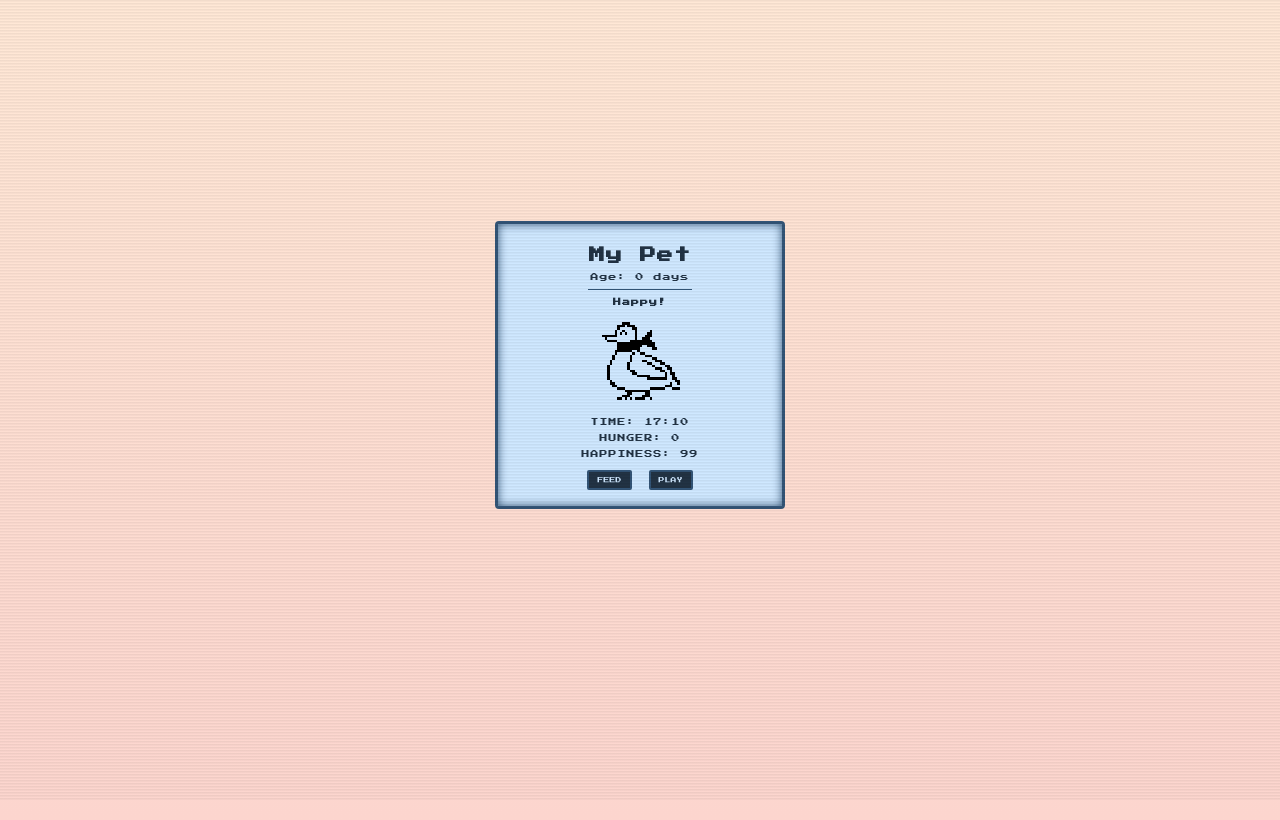
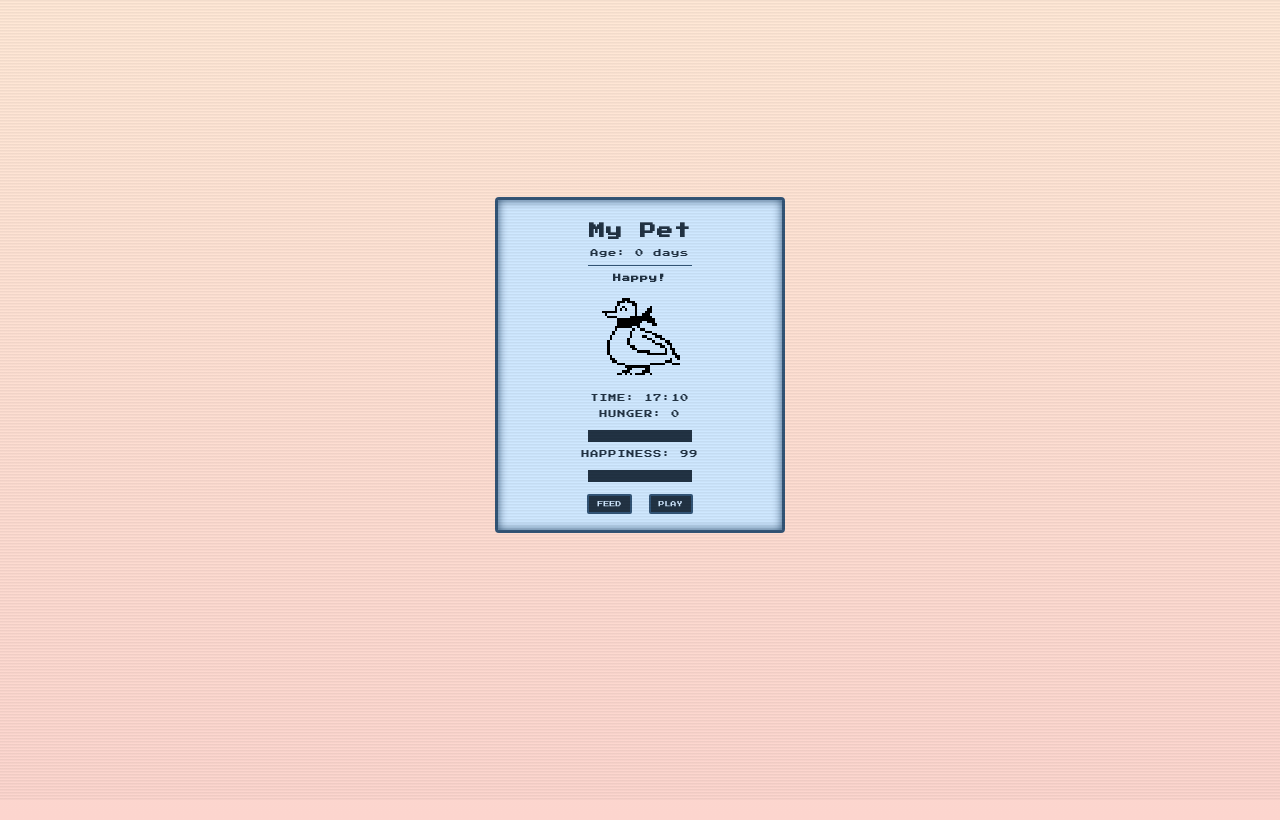
Before and after one commit to daniellopezmoyacasado-a11y/mypet, a plain HTML site: page index.html in a window 1280 px wide. Both pictures are taken after a click on the button "START". Drawn offline with Linux system fonts and the light colour scheme.

Commit message:
prod version

```diff
--- a/index.html
+++ b/index.html
@@ -25,9 +25,8 @@
     <img id="pet" src="" alt="pet">
     <div id="stats">
       <p>TIME: <span id="timeDisplay"></span></p>
-      <p>HUNGER: <span id="hunger">0</span></p>
-
-      <p>HAPPINESS: <span id="happiness">100</span></p>
+      <p>HUNGER: <span id="hunger">0</span><div id="hungerBar" class="stat-bar"></div></p>
+      <p>HAPPINESS: <span id="happiness">100</span><div id="happinessBar" class="stat-bar"></div></p>
 
 
 
--- a/script.js
+++ b/script.js
@@ -114,6 +114,7 @@ function startGame() {
 
   updateDisplay();
   updateTime();
+  updateBars();
 
   // Run update loop
   setInterval(() => {
@@ -146,6 +147,7 @@ function startGame() {
     }
     save();
     updateDisplay();
+    updateBars();
   }, 1000);
 }
 
@@ -438,3 +440,23 @@ function cleanPoop(poop) {
   });
   */
 }
+
+
+function updateBars() {
+  const hungerValue = Math.max(0, Math.min(100, hunger));
+  const happinessValue = Math.max(0, Math.min(100, happiness));
+
+  // Hunger bar
+  hungerBar.innerHTML = "";
+  const hungerFill = document.createElement("div");
+  hungerFill.className = "stat-bar-fill";
+  hungerFill.style.width = 100 - hungerValue + "%";
+  hungerBar.appendChild(hungerFill);
+
+  // Happiness bar
+  happinessBar.innerHTML = "";
+  const happinessFill = document.createElement("div");
+  happinessFill.className = "stat-bar-fill";
+  happinessFill.style.width = happinessValue + "%";
+  happinessBar.appendChild(happinessFill);
+}
--- a/style.css
+++ b/style.css
@@ -145,3 +145,21 @@ button:hover {
   background: var(--fg-dark); /* color */
   margin: 6px auto;        /* vertical spacing and center horizontally */
 }
+
+.stat-bar {
+  width: 100px;          /* total bar length */
+  height: 8px;           /* pixel height */
+  border: 2px solid #223344;
+  background: #cfe8ff;   /* light gray “empty” fill */
+  image-rendering: pixelated;
+  margin-top: 4px;
+  position: relative;
+  display: inline-block;
+  vertical-align: middle;
+}
+
+.stat-bar-fill {
+  height: 100%;
+  background: #223344;   /* green retro fill */
+  image-rendering: pixelated;
+}
```
Also changed, not shown: pets/alien/happy1.png, pets/alien/happy2.png, pets/alien/neutral1.png, pets/alien/neutral2.png, pets/alien/sad1.png, pets/alien/sad2.png, pets/alien/sleepy1.png, pets/alien/sleepy2.png, pets/dragon/happy1.png, pets/dragon/happy2.png, pets/dragon/neutral1.png, pets/dragon/neutral2.png, pets/dragon/sad1.png, pets/dragon/sad2.png, 2 more files.
